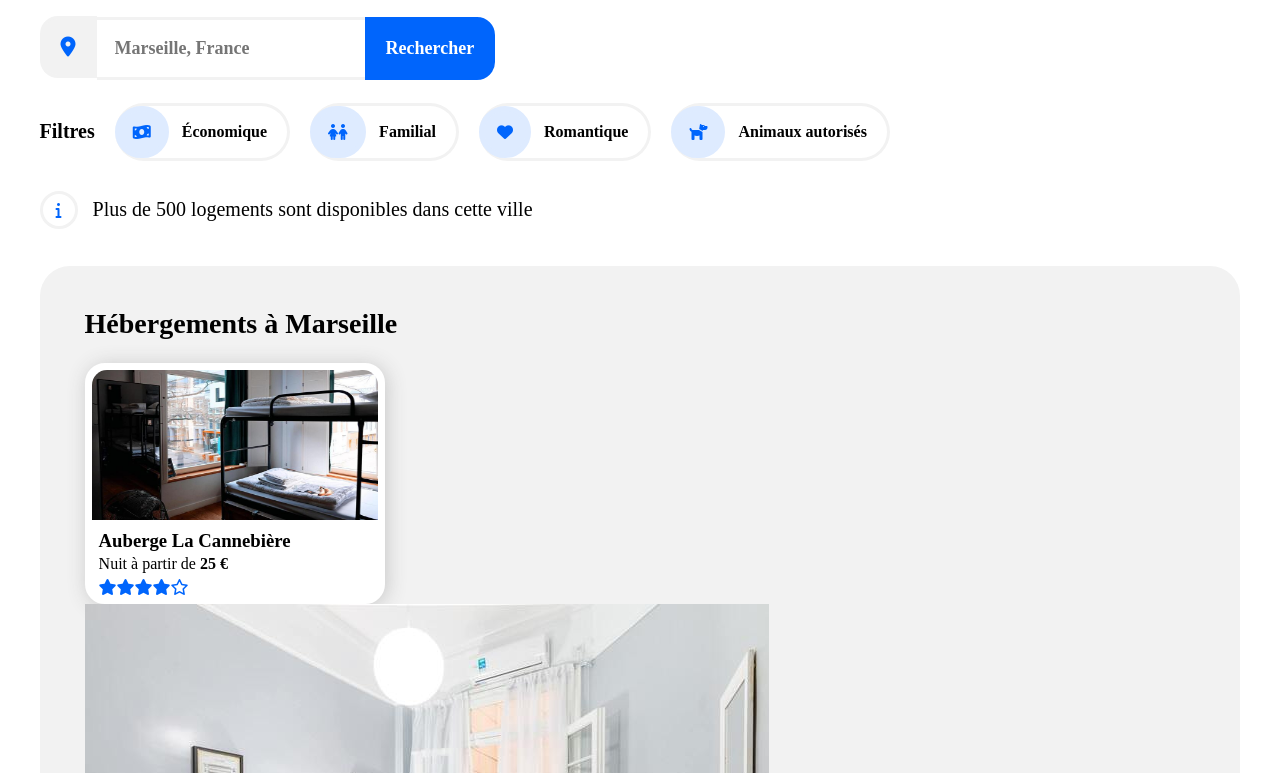
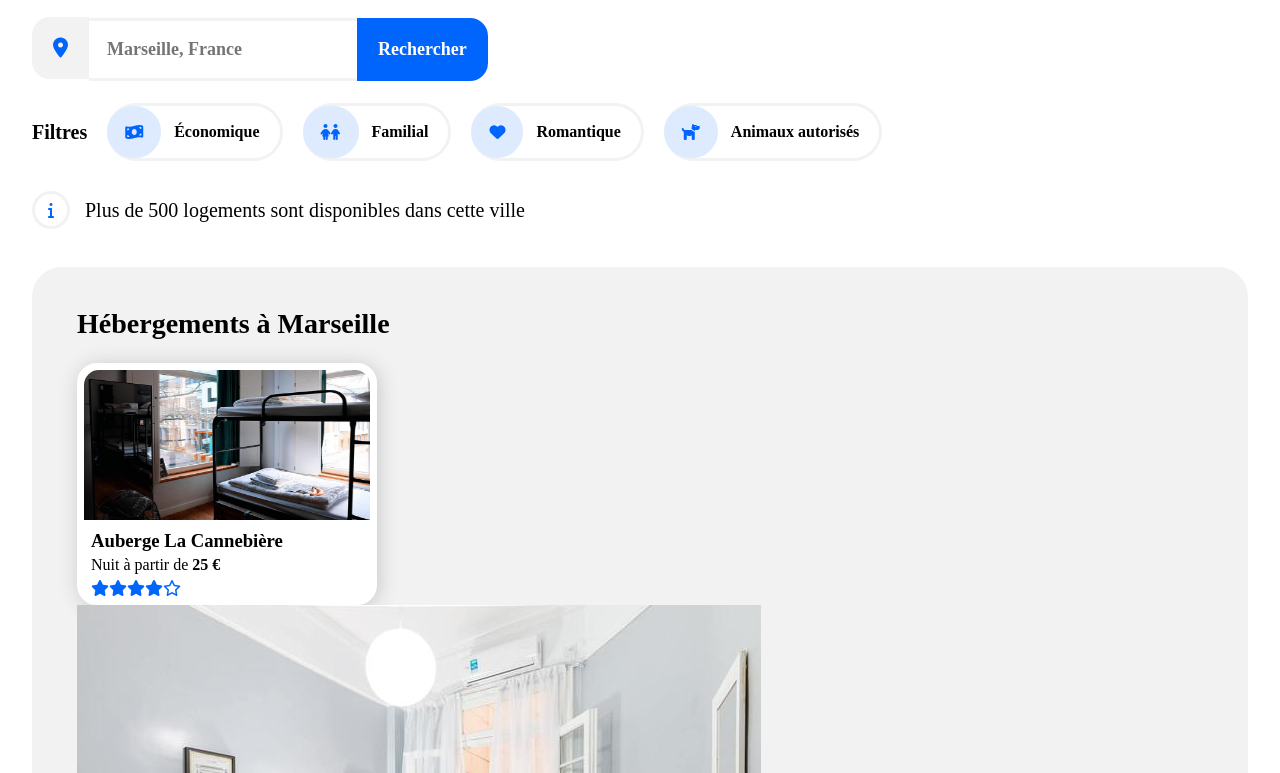
Before and after one commit to Terebell/Booki, a plain HTML site: page index.html in a window 1280 px wide. Shown: the part 184-957 px from the top of the page. Drawn offline with Linux system fonts and the light colour scheme.

Commit message:
Supression de #blocPage

```diff
--- a/css/style.css
+++ b/css/style.css
@@ -8,7 +8,7 @@
     font-family: "Raleway";
 }
 
-#blocPage {
+body {
     width: 95%;
     margin: auto;
 }
--- a/index.html
+++ b/index.html
@@ -11,8 +11,7 @@
         <title>Booki</title>
     </head>
 
-    <body>
-    <div id="blocPage"> <!-- CONTENU TOTAL DE LA PAGE -->
+    <body> <!-- CONTENU TOTAL DE LA PAGE -->
 
         <header>
             <nav id="navigation">
@@ -202,6 +201,5 @@
                 </div>
             </div>
         </footer>
-    </div>
     </body>
 </html>
```
